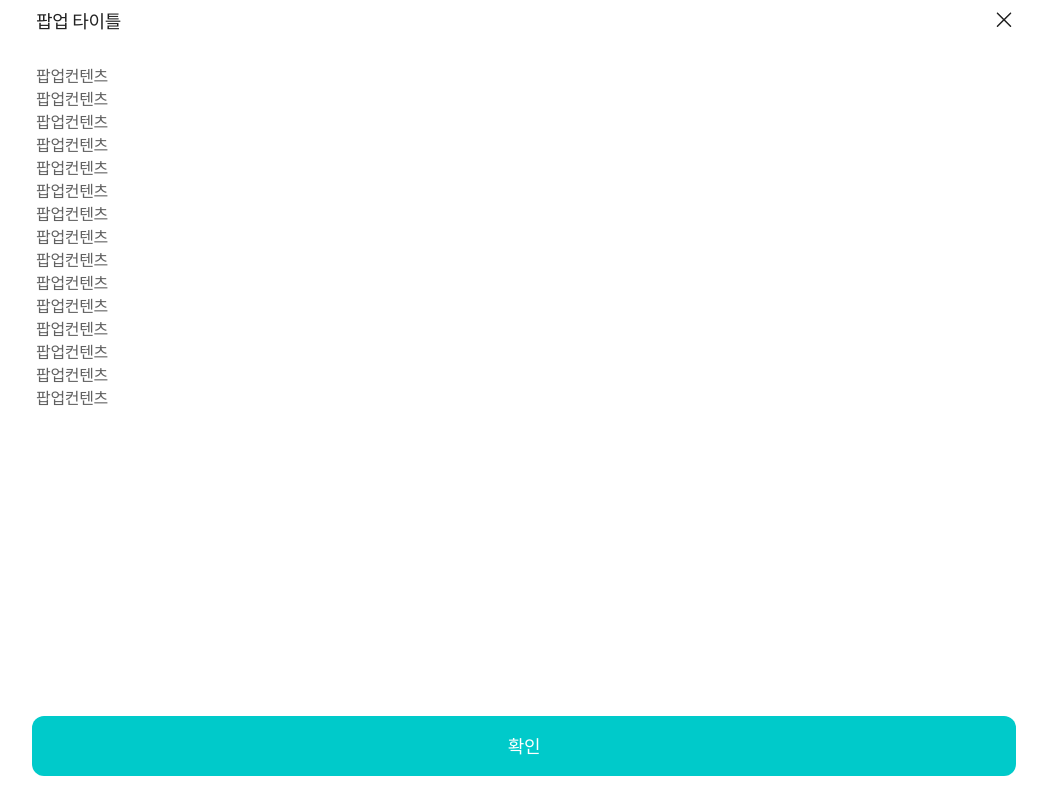
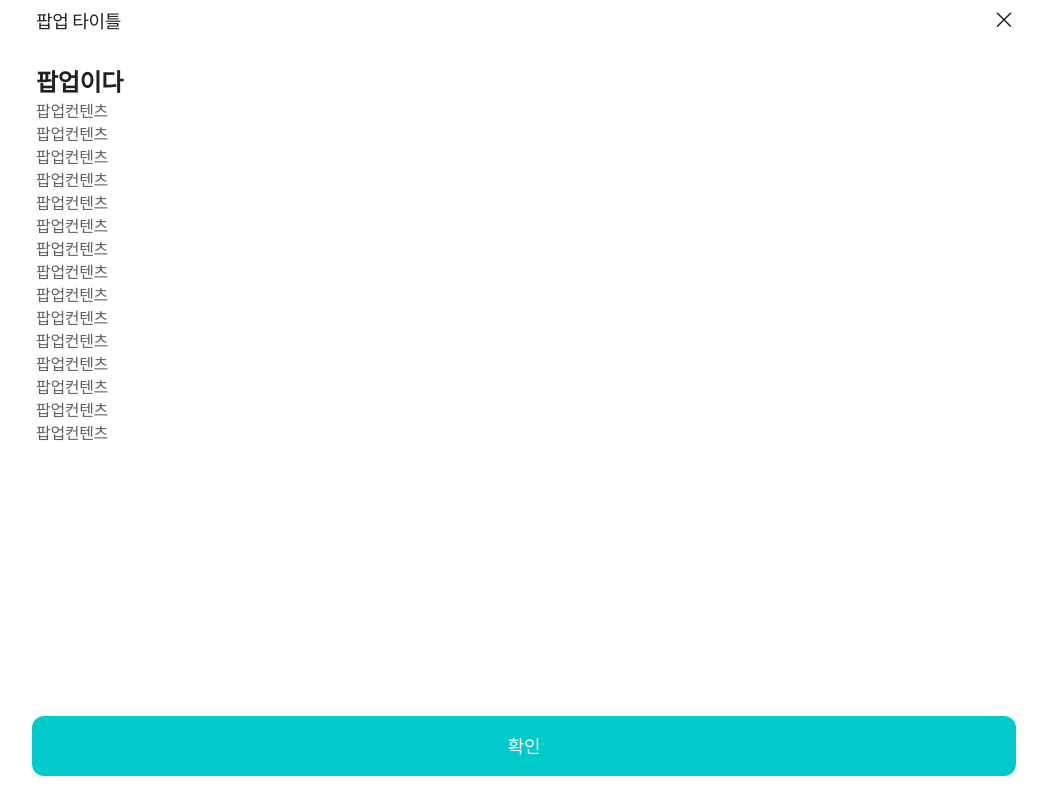
Before and after one commit to anoju/anoju-nuxt3, a Nuxt app: page / in a window 1280 px wide. Both pictures are taken after a click on the button "팝업창". Shown: the whole page, without its empty margins (116-1163 px from the left). Built offline with nearby package versions, Linux system fonts and the light colour scheme.

Commit message:
팝업 테스트

```diff
--- a/pages/index.vue
+++ b/pages/index.vue
@@ -26,7 +26,10 @@ const listAry = [
 
 const openPopup = async () => {
   useNuxtApp().$modal({
-    component: popup
+    component: popup,
+    componentProps: {
+      title: '팝업이다'
+    }
   });
 };
 </script>
--- a/pages/popup/popup.vue
+++ b/pages/popup/popup.vue
@@ -1,6 +1,12 @@
+<script lang="ts" setup>
+const props = defineProps({
+  title: { type: String, default: null }
+});
+</script>
 <template>
   <uiPop full title="팝업 타이틀">
     <uiInner>
+      <h2 v-if="title">{{ title }}</h2>
       팝업컨텐츠<br />
       팝업컨텐츠<br />
       팝업컨텐츠<br />
```
